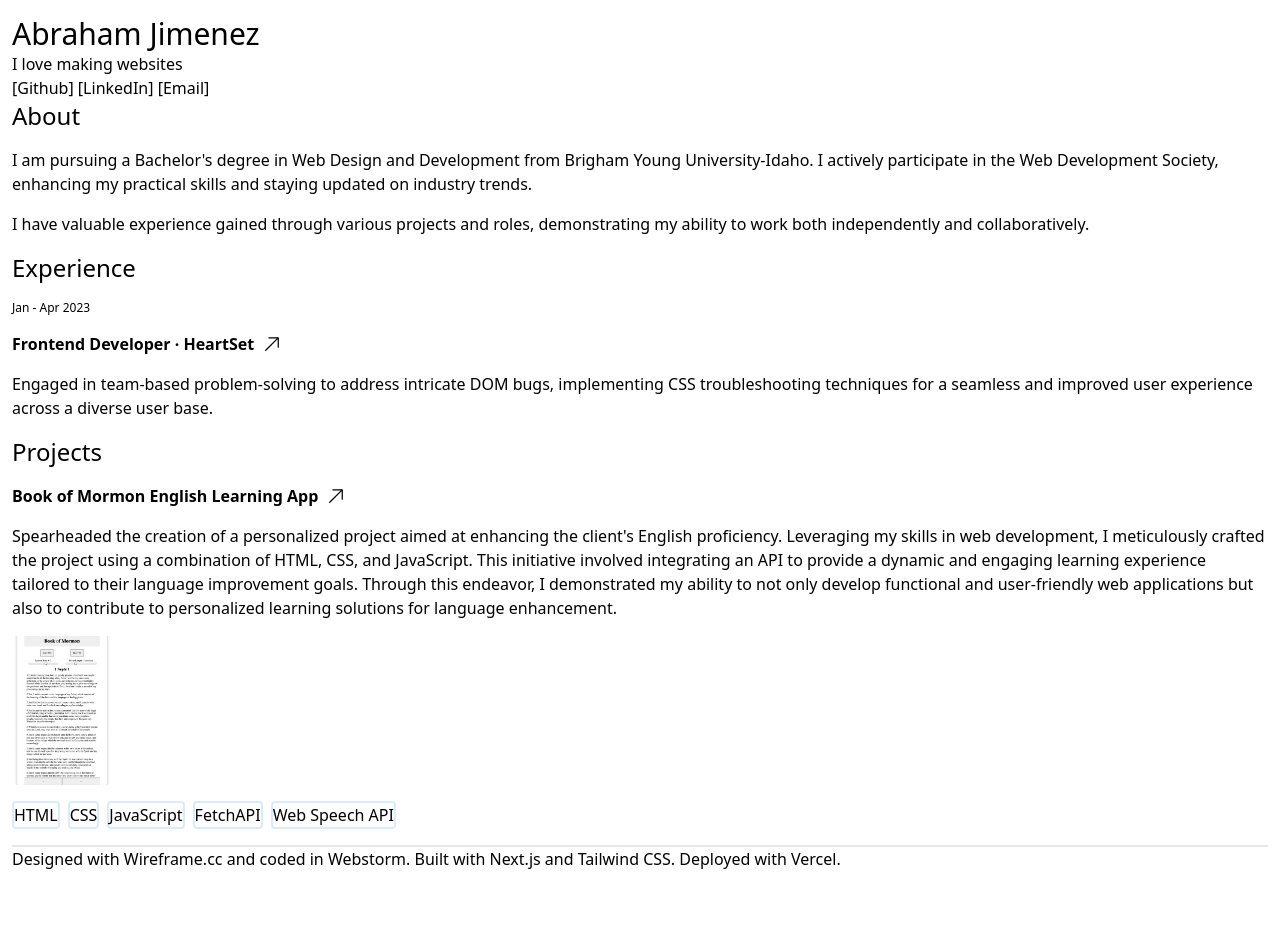
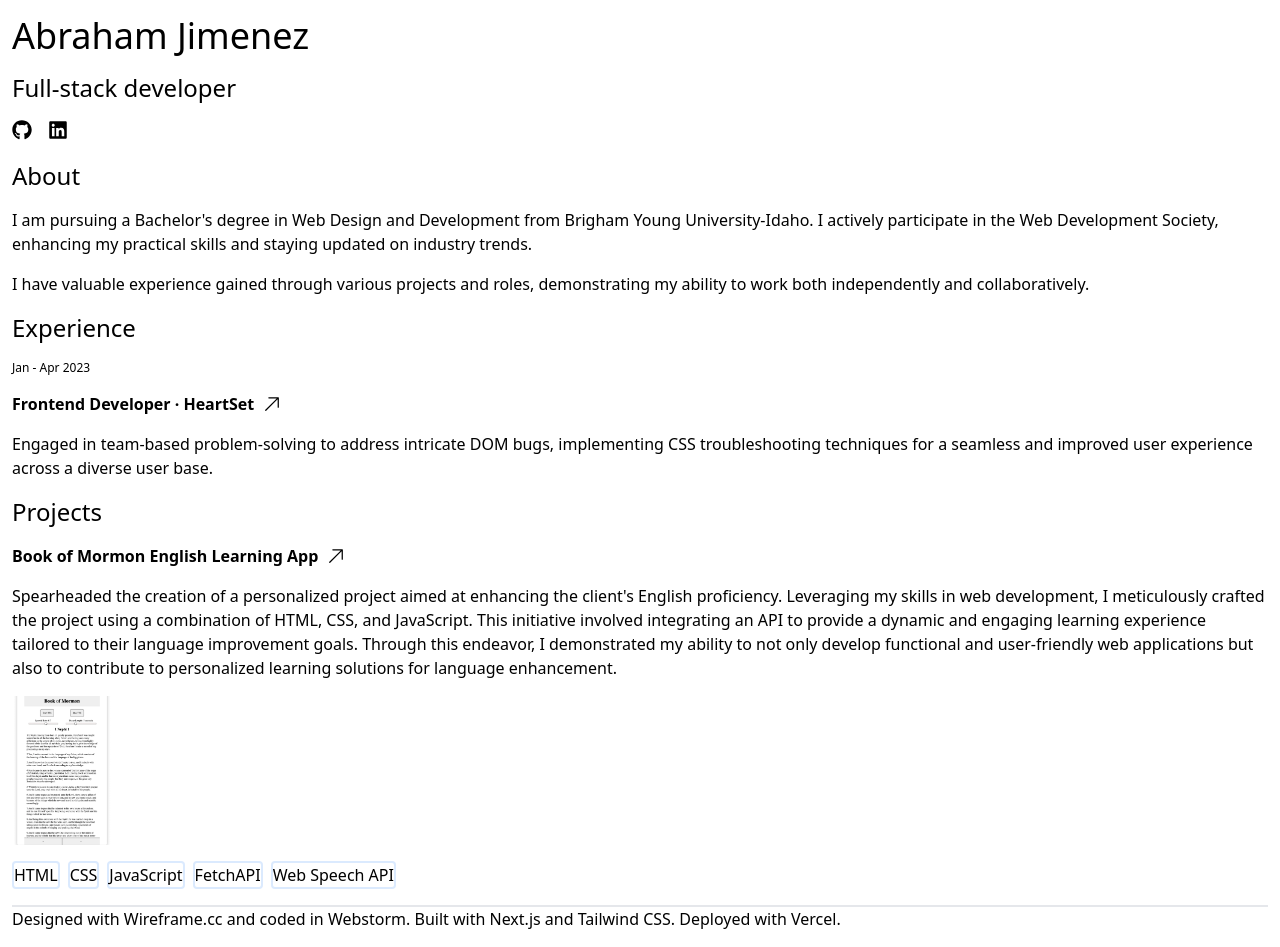
Before and after one commit to abrahamjimenez/abrahamjimenezportfolio, a Next.js app: page / in a window 1280 px wide. Before the commit the page ends 887 px from the top, so only its background shows below. Built offline with nearby package versions, Linux system fonts and the light colour scheme.

Commit message:
Add Footer.tsx, Header.tsx components. Added social media icons

```diff
--- a/app/layout.tsx
+++ b/app/layout.tsx
@@ -1,4 +1,6 @@
 import type { ReactNode } from "react";
+import Header from "@/components/Header";
+import Footer from "@/components/Footer";
 import "./globals.css";
 
 interface LayoutProps {
@@ -10,16 +12,11 @@
     <html lang="en">
       <body className="px-3 py-4">
         <header>
-          <h1 className="text-3xl">Abraham Jimenez</h1>
-          <p>I love making websites</p>
-          <p>[Github] [LinkedIn] [Email]</p>
+          <Header />
         </header>
         <main>{children}</main>
         <footer className="border-t-2 mt-4">
-          <p>
-            Designed with Wireframe.cc and coded in Webstorm. Built with Next.js
-            and Tailwind CSS. Deployed with Vercel.
-          </p>
+          <Footer />
         </footer>
       </body>
     </html>
--- a/app/page.tsx
+++ b/app/page.tsx
@@ -5,11 +5,8 @@
 export default function HomePage() {
   return (
     <div className="flex flex-col gap-4">
-      {/* About */}
       <About />
-      {/* Experience */}
       <Experiences />
-      {/* Projects */}
       <Projects />
     </div>
   );
--- /dev/null
+++ b/components/Footer.tsx
@@ -0,0 +1,8 @@
+export default function Footer() {
+  return (
+    <p>
+      Designed with Wireframe.cc and coded in Webstorm. Built with Next.js and
+      Tailwind CSS. Deployed with Vercel.
+    </p>
+  );
+}
--- /dev/null
+++ b/components/Header.tsx
@@ -0,0 +1,22 @@
+import { FontAwesomeIcon } from "@fortawesome/react-fontawesome";
+import { faGithub, faLinkedin } from "@fortawesome/free-brands-svg-icons";
+
+export default function Header() {
+  return (
+    <div className="flex flex-col gap-4">
+      <h1 className="text-4xl">Abraham Jimenez</h1>
+      <h2 className="text-2xl">Full-stack developer</h2>
+      <div className="flex gap-4 pb-4">
+        <a href="https://github.com/abrahamjimenez" target="_blank">
+          <FontAwesomeIcon icon={faGithub} className="w-5 h-5 " />
+        </a>
+        <a
+          href="https://www.linkedin.com/in/abrahamjimenezromo/"
+          target="_blank"
+        >
+          <FontAwesomeIcon icon={faLinkedin} className="w-5 h-5" />
+        </a>
+      </div>
+    </div>
+  );
+}
--- a/package.json
+++ b/package.json
@@ -9,6 +9,9 @@
     "lint": "next lint"
   },
   "dependencies": {
+    "@fortawesome/fontawesome-svg-core": "^6.5.1",
+    "@fortawesome/free-brands-svg-icons": "^6.5.1",
+    "@fortawesome/react-fontawesome": "^0.2.0",
     "@heroicons/react": "^2.1.1",
     "next": "14.1.0",
     "react": "^18",
```
Also changed, not shown: 1 other file (tests, documents, lock files or other folders).
